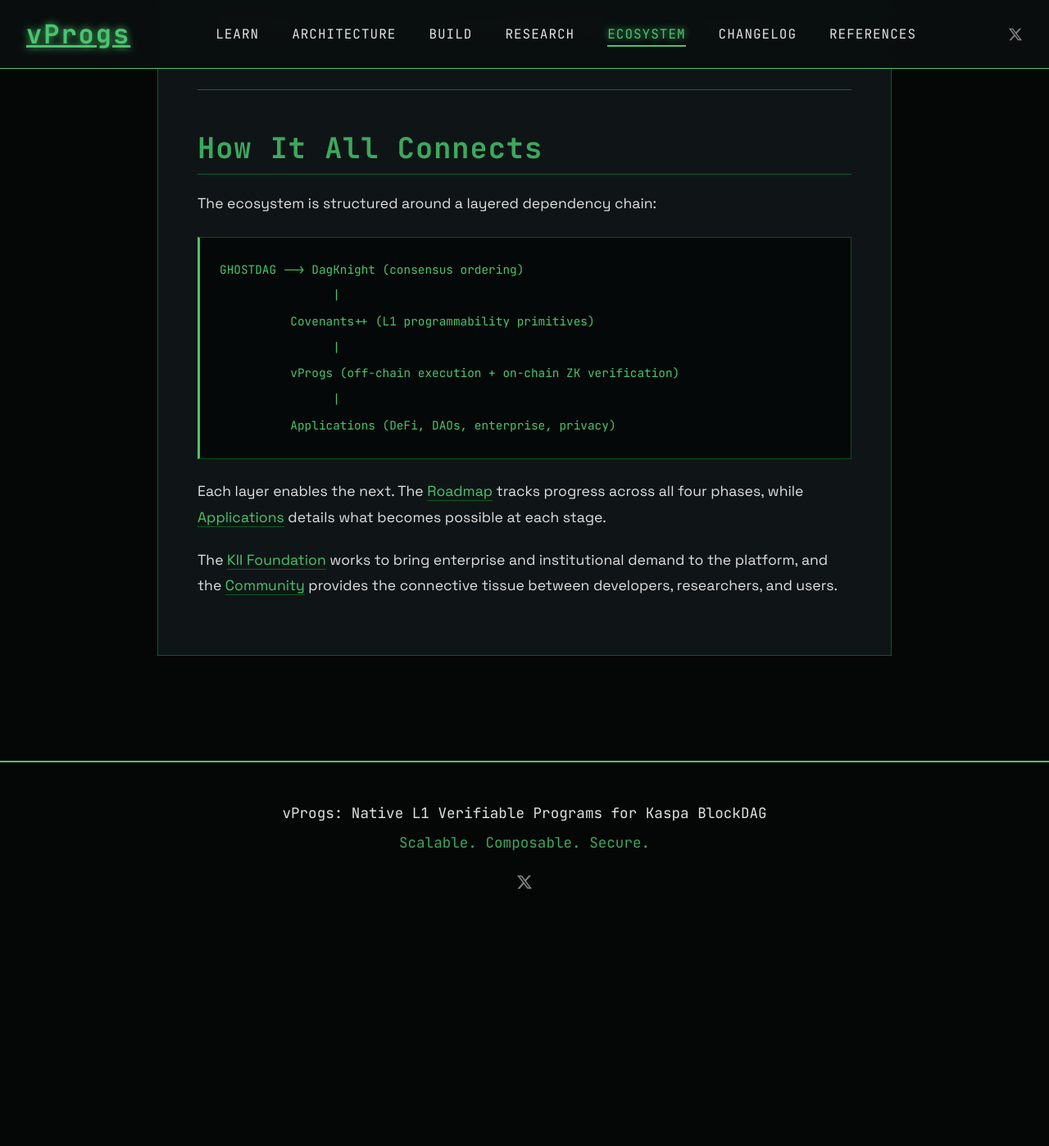
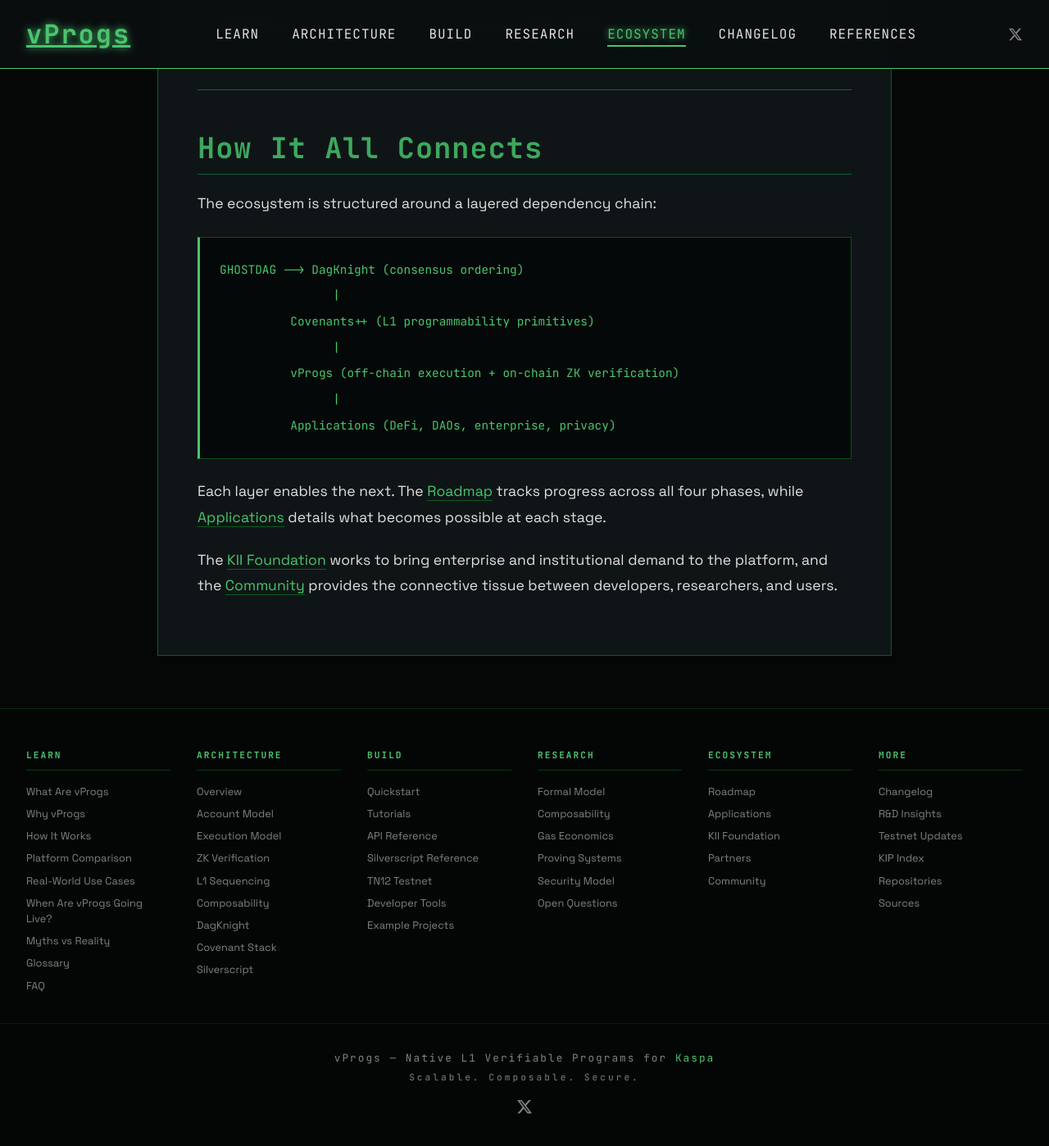
Before and after one commit to creative-inference/vprogs.xyz, a Jekyll site: the page built from ecosystem/index.md, in a window 1280 px wide and 1400 px high, scrolled down 2583 px. Shown: the whole window at 82% size. Built offline with Jekyll 4.4.1, drawn with Linux system fonts in a browser that asks for light colours; before the commit the page ends 3725 px from its top, so only the background shows below that.

Commit message:
Add shared sitemap footer with all page links, unify nav/footer across home and inner pages
Home page now uses shared nav.html and footer.html includes instead of
inline duplicates. Footer has 6-column sitemap grid with all 53 pages
organized by section. Responsive: 3-col on tablet, 2-col on mobile.

Co-Authored-By: Claude Opus 4.6 <noreply@anthropic.com>

```diff
--- a/_config.yml
+++ b/_config.yml
@@ -1,4 +1,4 @@
-version: "2.5"
+version: "2.6"
 title: "Kaspa vProgs"
 description: "Native L1 Verifiable Programs for Kaspa BlockDAG"
 url: "https://vprogs.xyz"
--- /dev/null
+++ b/_includes/footer.html
@@ -0,0 +1,71 @@
+<footer class="site-footer">
+    <div class="footer-sitemap">
+        <div class="footer-col">
+            <h4>Learn</h4>
+            <a href="/learn/what-are-vprogs/">What Are vProgs</a>
+            <a href="/learn/why-vprogs/">Why vProgs</a>
+            <a href="/learn/how-it-works/">How It Works</a>
+            <a href="/learn/compared/">Platform Comparison</a>
+            <a href="/learn/use-cases/">Real-World Use Cases</a>
+            <a href="/learn/timeline/">When Are vProgs Going Live?</a>
+            <a href="/learn/myths/">Myths vs Reality</a>
+            <a href="/learn/glossary/">Glossary</a>
+            <a href="/learn/faq/">FAQ</a>
+        </div>
+        <div class="footer-col">
+            <h4>Architecture</h4>
+            <a href="/architecture/overview/">Overview</a>
+            <a href="/architecture/account-model/">Account Model</a>
+            <a href="/architecture/execution-model/">Execution Model</a>
+            <a href="/architecture/zk-verification/">ZK Verification</a>
+            <a href="/architecture/sequencing/">L1 Sequencing</a>
+            <a href="/architecture/composability/">Composability</a>
+            <a href="/architecture/dagknight/">DagKnight</a>
+            <a href="/architecture/covenants/">Covenant Stack</a>
+            <a href="/architecture/silverscript/">Silverscript</a>
+        </div>
+        <div class="footer-col">
+            <h4>Build</h4>
+            <a href="/build/quickstart/">Quickstart</a>
+            <a href="/build/tutorials/">Tutorials</a>
+            <a href="/build/api-reference/">API Reference</a>
+            <a href="/build/silverscript-reference/">Silverscript Reference</a>
+            <a href="/build/testnet/">TN12 Testnet</a>
+            <a href="/build/tools/">Developer Tools</a>
+            <a href="/build/examples/">Example Projects</a>
+        </div>
+        <div class="footer-col">
+            <h4>Research</h4>
+            <a href="/research/formal-model/">Formal Model</a>
+            <a href="/research/composability-proposal/">Composability</a>
+            <a href="/research/gas-economics/">Gas Economics</a>
+            <a href="/research/proving-systems/">Proving Systems</a>
+            <a href="/research/security-model/">Security Model</a>
+            <a href="/research/open-questions/">Open Questions</a>
+        </div>
+        <div class="footer-col">
+            <h4>Ecosystem</h4>
+            <a href="/ecosystem/roadmap/">Roadmap</a>
+            <a href="/ecosystem/applications/">Applications</a>
+            <a href="/ecosystem/kii/">KII Foundation</a>
+            <a href="/ecosystem/partners/">Partners</a>
+            <a href="/ecosystem/community/">Community</a>
+        </div>
+        <div class="footer-col">
+            <h4>More</h4>
+            <a href="/changelog/">Changelog</a>
+            <a href="/changelog/rnd-insights/">R&D Insights</a>
+            <a href="/changelog/testnet-updates/">Testnet Updates</a>
+            <a href="/references/kips/">KIP Index</a>
+            <a href="/references/repos/">Repositories</a>
+            <a href="/references/sources/">Sources</a>
+        </div>
+    </div>
+    <div class="footer-bottom">
+        <p>vProgs &mdash; Native L1 Verifiable Programs for <a href="https://kaspa.org" target="_blank">Kaspa</a></p>
+        <p class="footer-tagline">Scalable. Composable. Secure.</p>
+        <a href="https://x.com/dag_knight" target="_blank" rel="noopener" class="footer-x" aria-label="Follow on X">
+            <svg width="20" height="20" viewBox="0 0 24 24" fill="currentColor"><path d="M18.244 2.25h3.308l-7.227 8.26 8.502 11.24H16.17l-5.214-6.817L4.99 21.75H1.68l7.73-8.835L1.254 2.25H8.08l4.713 6.231zm-1.161 17.52h1.833L7.084 4.126H5.117z"/></svg>
+        </a>
+    </div>
+</footer>
--- a/_layouts/default.html
+++ b/_layouts/default.html
@@ -76,13 +76,7 @@
 
     {{ content }}
 
-    <footer class="footer">
-        <p>vProgs: Native L1 Verifiable Programs for Kaspa BlockDAG</p>
-        <p class="footer-tagline">Scalable. Composable. Secure.</p>
-        <a href="https://x.com/dag_knight" target="_blank" rel="noopener" class="footer-x" aria-label="Follow on X">
-            <svg width="20" height="20" viewBox="0 0 24 24" fill="currentColor"><path d="M18.244 2.25h3.308l-7.227 8.26 8.502 11.24H16.17l-5.214-6.817L4.99 21.75H1.68l7.73-8.835L1.254 2.25H8.08l4.713 6.231zm-1.161 17.52h1.833L7.084 4.126H5.117z"/></svg>
-        </a>
-    </footer>
+    {% include footer.html %}
 
     <script src="/script.js?v={{ site.version }}"></script>
 </body>
--- a/content.css
+++ b/content.css
@@ -463,6 +463,84 @@
     width: 100%;
 }
 
+/* ---------- Site Footer ---------- */
+.site-footer {
+    position: relative;
+    z-index: 1;
+    border-top: 1px solid rgba(0, 255, 65, 0.15);
+    background: rgba(5, 7, 7, 0.95);
+}
+
+.footer-sitemap {
+    max-width: 1400px;
+    margin: 0 auto;
+    padding: 3rem 2rem 2rem;
+    display: grid;
+    grid-template-columns: repeat(6, 1fr);
+    gap: 2rem;
+}
+
+.footer-col h4 {
+    font-family: 'JetBrains Mono', monospace;
+    font-size: 0.7rem;
+    color: var(--primary);
+    text-transform: uppercase;
+    letter-spacing: 2px;
+    margin-bottom: 0.75rem;
+    padding-bottom: 0.5rem;
+    border-bottom: 1px solid rgba(0, 255, 65, 0.2);
+}
+
+.footer-col a {
+    display: block;
+    font-size: 0.8rem;
+    color: var(--text-dim);
+    text-decoration: none;
+    padding: 0.25rem 0;
+    transition: color 0.2s;
+    line-height: 1.5;
+}
+
+.footer-col a:hover {
+    color: var(--primary);
+}
+
+.footer-bottom {
+    border-top: 1px solid rgba(0, 255, 65, 0.1);
+    padding: 2rem;
+    text-align: center;
+}
+
+.footer-bottom p {
+    font-family: 'JetBrains Mono', monospace;
+    font-size: 0.8rem;
+    color: var(--text-dim);
+    letter-spacing: 2px;
+}
+
+.footer-bottom a {
+    color: var(--primary);
+    text-decoration: none;
+}
+
+.footer-bottom .footer-tagline {
+    margin-top: 0.3rem;
+    font-size: 0.7rem;
+    letter-spacing: 3px;
+}
+
+.footer-bottom .footer-x {
+    display: inline-block;
+    color: var(--text-dim);
+    margin-top: 1rem;
+    transition: all 0.3s;
+}
+
+.footer-bottom .footer-x:hover {
+    color: var(--primary);
+    filter: drop-shadow(0 0 6px var(--primary));
+}
+
 /* ---------- Responsive ---------- */
 @media (max-width: 768px) {
     .section-hero {
@@ -516,6 +594,12 @@
     .markdown-content blockquote {
         padding: 0.75rem 1rem;
     }
+
+    .footer-sitemap {
+        grid-template-columns: repeat(3, 1fr);
+        gap: 1.5rem;
+        padding: 2rem 1.5rem 1.5rem;
+    }
 }
 
 @media (max-width: 480px) {
@@ -561,4 +645,14 @@
         font-size: 0.7rem;
         padding: 0.75rem;
     }
+
+    .footer-sitemap {
+        grid-template-columns: repeat(2, 1fr);
+        gap: 1.25rem;
+        padding: 1.5rem 1rem 1rem;
+    }
+
+    .footer-col a {
+        font-size: 0.75rem;
+    }
 }
```
Also changed, not shown: index.html (+4 -49 lines).
